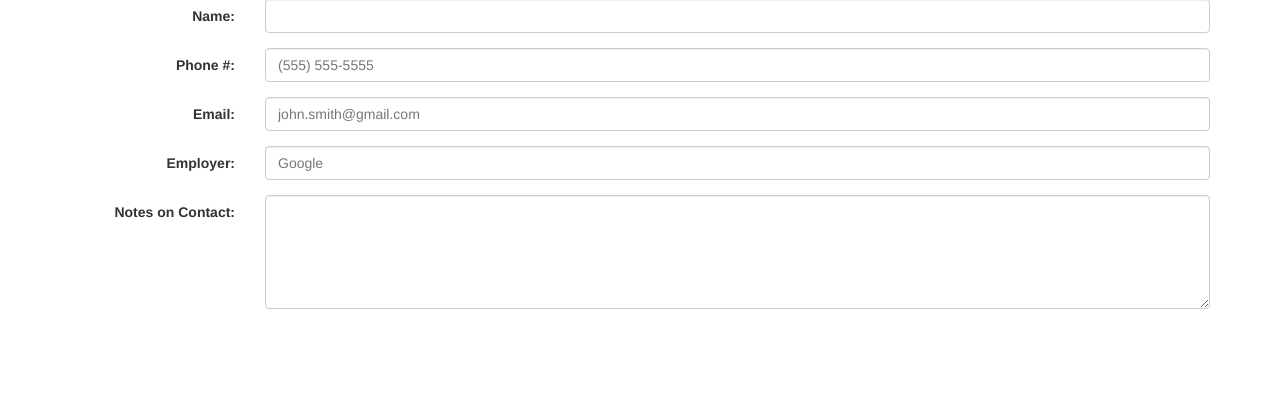
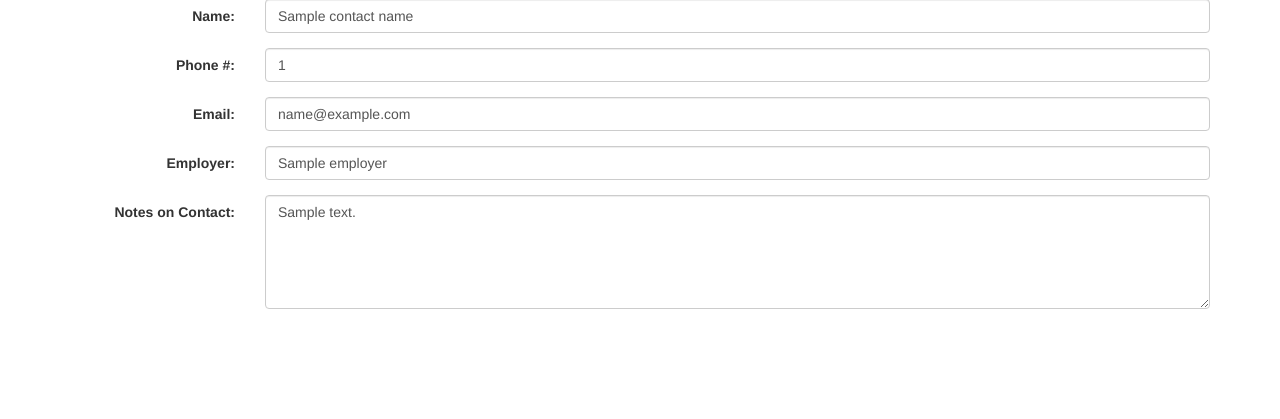
Before and after one commit to syoder15/CS98GroupProject, a Django app: template cs98jam/jam/templates/jam/contacts/contact_page_edit.html in a window 1280 px wide. Shown: the part 71-490 px from the top of the page. Run offline with Django 3.2, Linux system fonts and the light colour scheme; the template is opened without the code that fills it: most values are stand-ins (such as "Sample title", 1, 10 or a date in 2020); form fields are guessed from the names that the template uses; some libraries are stand-ins or nearby versions.

Commit message:
Fixed contact edit page values

```diff
--- a/cs98jam/jam/templates/jam/contacts/contact_page_edit.html
+++ b/cs98jam/jam/templates/jam/contacts/contact_page_edit.html
@@ -15,14 +15,14 @@
 		<div class="form-group">
 			<label form="name_input" class="col-sm-2 control-label">Name: </label>
 			<div class="col-sm-10">
-				<input id="name_input" class="form-control" name="name" onblur = 'validateName(this.id)' required  />
+				<input id="name_input" class="form-control" name="name" value='{{ contact_name }}' placeholder="Name: eg. John Smith" onblur = 'validateName(this.id)' required  />
 				<span class="error" name="name_input" style="display:none; background-color: white; color: red"> </span>
 			</div>
 		</div>
 		<div class="form-group">
 			<label for="phone_number_input" class="col-sm-2 control-label">Phone #: </label>
 			<div class="col-sm-10">
-				<input id="phone_number_input" class="form-control" name="phone" placeholder="(555) 555-5555" onblur="validatePhone()"/>
+				<input id="phone_number_input" class="form-control" name="phone" value='{{ phone_number }}' placeholder="(555) 555-5555" onblur="validatePhone()"/>
 				<span class ="phone_error_message" style="color:red;"> </span>
 
 			</div>
@@ -30,14 +30,14 @@
 		<div class="form-group">
 			<label for="email_input" class="col-sm-2 control-label">Email: </label>
 			<div class="col-sm-10">
-				<input id="email_input" class="form-control" name="email" placeholder="john.smith@gmail.com" onblur="validateEmailAddress()"/>
+				<input id="email_input" class="form-control" name="email" value='{{ email }}' placeholder="john.smith@gmail.com" onblur="validateEmailAddress()"/>
 				<span class ="email_error_message" style="color:red;"> </span>
 			</div>
 		</div>
 		<div class="form-group">
 			<label for="company_input" class="col-sm-2 control-label">Employer: </label>
 			<div class="col-sm-10">
-				<input id="company_input" class="form-control" name="company" placeholder="Google" onblur = 'validateName(this.id)'required />
+				<input id="company_input" class="form-control" name="company" value='{{ employer }}' placeholder="Google" onblur = 'validateName(this.id)'required />
 				<span class="error" name="company_input" style="display:none; background-color: white; color: red"> </span>
 
 			</div>
@@ -46,7 +46,7 @@
 		<div class="form-group">
 			<label for="contact_notes_input" class="col-sm-2 control-label">Notes on Contact: </label>
 			<div class="col-sm-10">
-				<textarea class="form-control" rows="5" id="comment"></textarea>
+				<textarea class="form-control" rows="5" id="comment">{{ notes }}</textarea>
 			</div>
 		</div>
 
```
